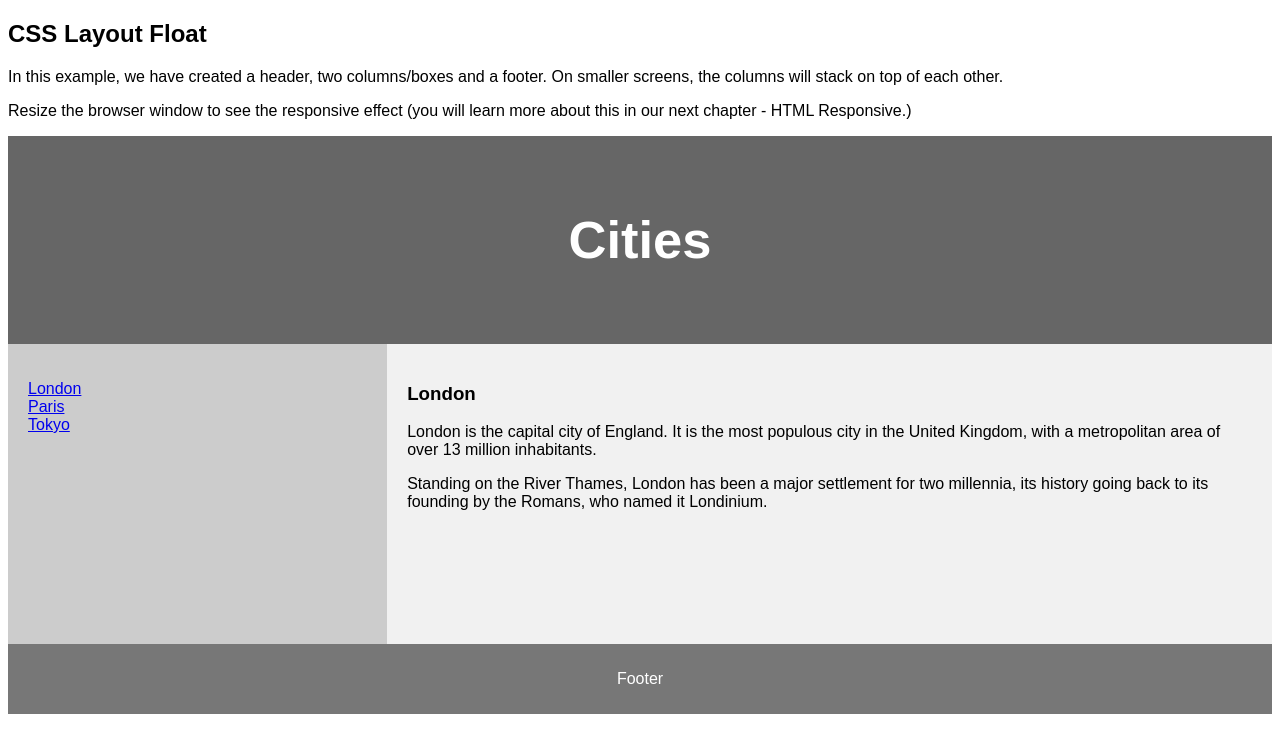
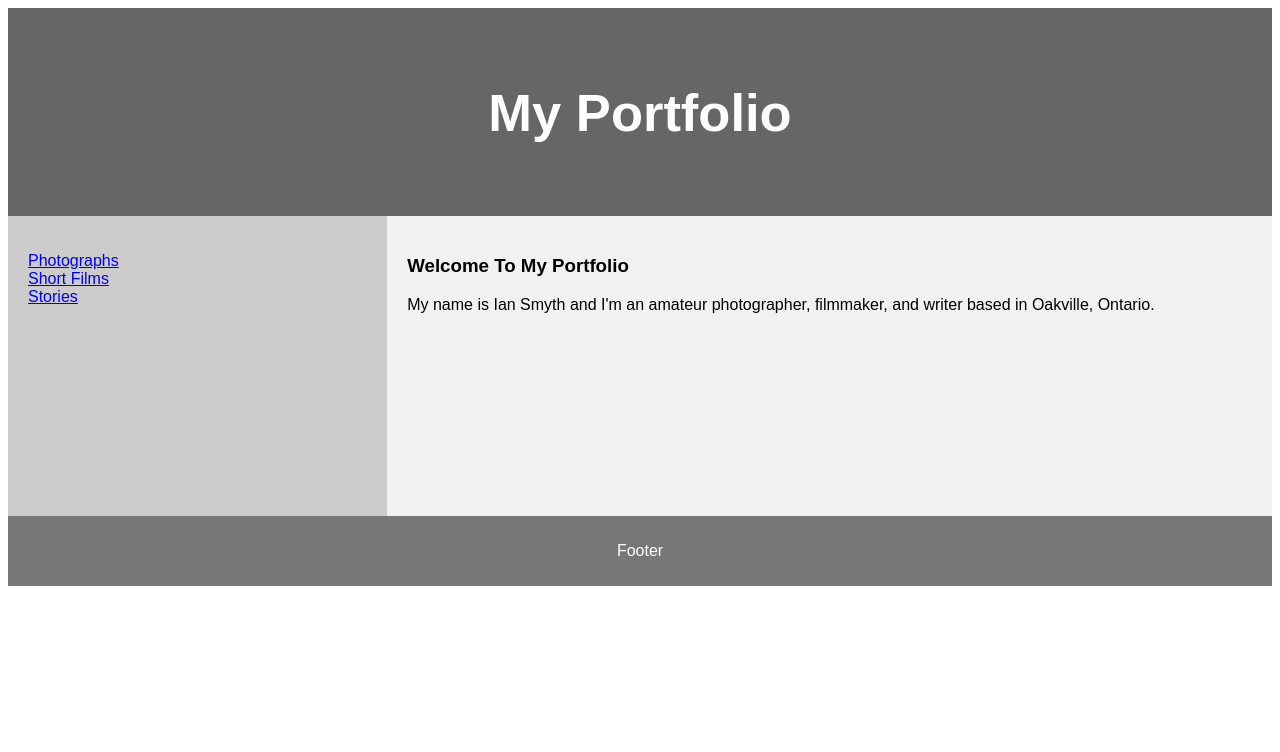
Before and after one commit to iantsmyth/myportfolio, a plain HTML site: page index.html in a window 1280 px wide. Drawn offline with Linux system fonts and the light colour scheme.

Commit message:
Updated template

```diff
--- a/index.html
+++ b/index.html
@@ -70,28 +70,22 @@ footer {
 </style>
 </head>
 <body>
-
-<h2>CSS Layout Float</h2>
-<p>In this example, we have created a header, two columns/boxes and a footer. On smaller screens, the columns will stack on top of each other.</p>
-<p>Resize the browser window to see the responsive effect (you will learn more about this in our next chapter - HTML Responsive.)</p>
-
 <header>
-  <h2>Cities</h2>
+  <h2>My Portfolio</h2>
 </header>
 
 <section>
   <nav>
     <ul>
-      <li><a href="#">London</a></li>
-      <li><a href="#">Paris</a></li>
-      <li><a href="#">Tokyo</a></li>
+      <li><a href="#">Photographs</a></li>
+      <li><a href="#">Short Films</a></li>
+      <li><a href="#">Stories</a></li>
     </ul>
   </nav>
 
   <article>
-    <h1>London</h1>
-    <p>London is the capital city of England. It is the most populous city in the  United Kingdom, with a metropolitan area of over 13 million inhabitants.</p>
-    <p>Standing on the River Thames, London has been a major settlement for two millennia, its history going back to its founding by the Romans, who named it Londinium.</p>
+    <h1>Welcome To My Portfolio</h1>
+    <p>My name is Ian Smyth and I'm an amateur photographer, filmmaker, and writer based in Oakville, Ontario.</p>
   </article>
 </section>
 
```
